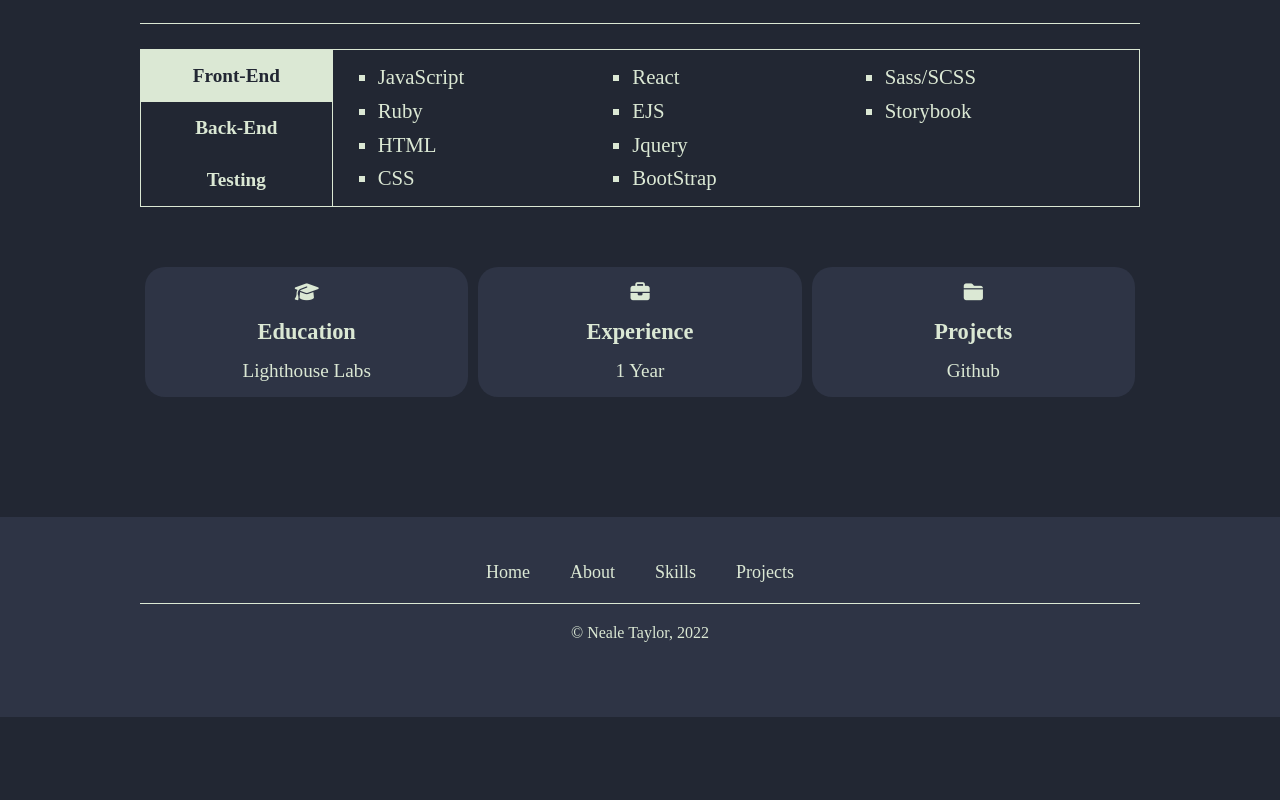
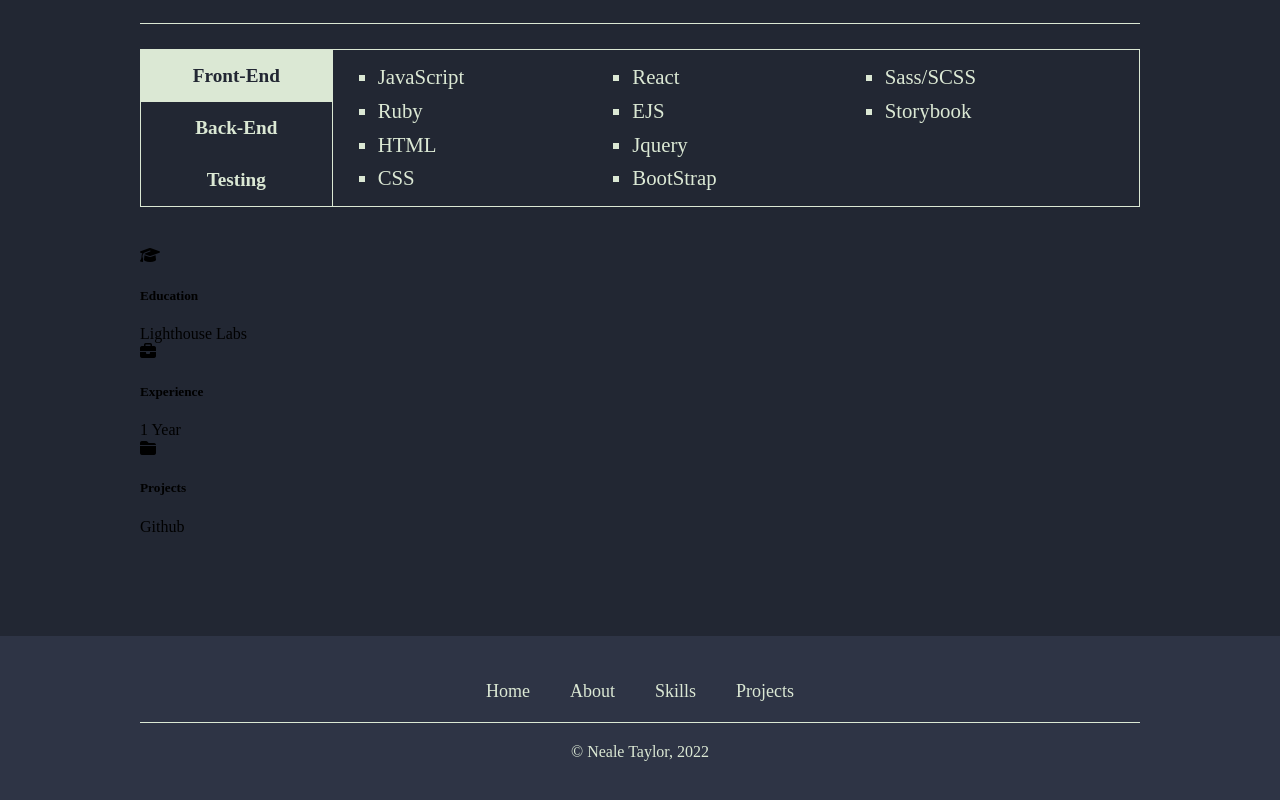
Before and after one commit to NealePT/nealetaylorcom, a React (Create React App) app in the folder react-site/: page / in a window 1280 px wide. Shown: the part 1448-2248 px from the top of the page. Before the commit the page ends 2165 px from the top, so only its background shows below. Built offline with nearby package versions, Linux system fonts and the light colour scheme.

Commit message:
transfer css stylings to its own file

```diff
--- a/react-site/src/components/About.css
+++ b/react-site/src/components/About.css
@@ -41,30 +41,3 @@
   border-radius: 20px;
   color: #DBE8D4;
 }
-
-.card {
-  background-color: #2E3445;
-  border-radius: 20px;
-  color: #DBE8D4;
-  height: 130px;
-  display: flex;
-  flex-direction: column;
-  align-items: center;
-  justify-content: center;
-  margin: 20px 5px;
-  width: 100%;
-  font-size: 1.2rem;
-}
-
-.aboutCards {
-  display: flex;
-}
-
-.card h5 {
-  margin: 5px;
-  font-size: 1.4rem;
-}
-
-.card p {
-  margin: 10px;
-}
```
